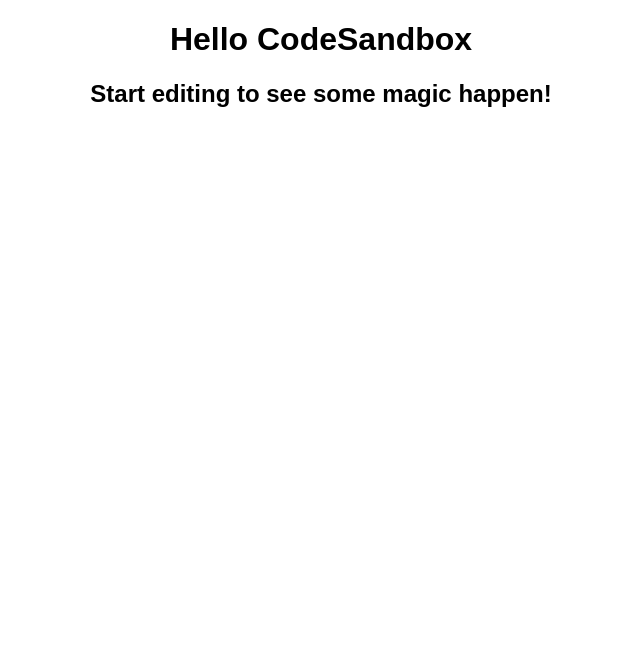
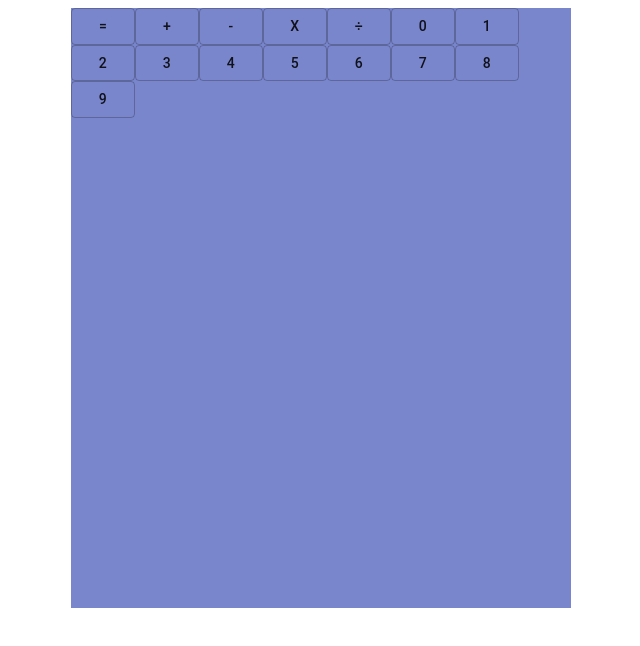
Before and after one commit to AviSantoso/react-calculator, a React (Create React App) app: page / in a window 1280 px wide. Shown: the top 646 px of the page, without its empty margins (319-959 px from the left). Built offline with nearby package versions, Linux system fonts and the light colour scheme; the HTML template or start-up script is replaced by a standard one.

Commit message:
add basic onclick functionality and structure

```diff
--- a/package.json
+++ b/package.json
@@ -5,6 +5,7 @@
   "keywords": [],
   "main": "src/index.js",
   "dependencies": {
+    "@material-ui/core": "4.11.3",
     "lodash": "4.17.20",
     "react": "17.0.1",
     "react-dom": "17.0.1",
--- a/src/App.js
+++ b/src/App.js
@@ -1,18 +1,45 @@
-import * as _ from "lodash";
+import { makeStyles, Button } from "@material-ui/core";
+
 import buttons from "./buttons.json";
-import "./styles.css";
+
+const useStyles = makeStyles((theme) => ({
+  root: {
+    display: "flex",
+    alignItems: "center",
+    justifyContent: "center"
+  },
+  app: {
+    background: theme.palette.primary.light,
+    height: 600,
+    width: 500,
+    margin: "auto"
+  }
+}));
 
 export default function App() {
-  const operators = _.filter(buttons, (x) => x.type === "operator");
-  const digits = _.filter(buttons, (x) => x.type === "digit");
+  const styles = useStyles();
 
-  console.log("operators", operators);
-  console.log("digits", digits);
+  const handleClick = (e) => {
+    console.log(e.currentTarget.id);
+  };
 
   return (
-    <div className="App">
-      <h1>Hello CodeSandbox</h1>
-      <h2>Start editing to see some magic happen!</h2>
+    <div className={styles.root}>
+      <div className={styles.app}>
+        <ButtonsList buttons={buttons} handleClick={handleClick}></ButtonsList>
+      </div>
     </div>
   );
 }
+
+const ButtonsList = ({ buttons, handleClick }) => {
+  return (
+    <div>
+      {buttons.map((x) => (
+        <Button variant="outlined" id={x.id} key={x.id} onClick={handleClick}>
+          {x.display}
+        </Button>
+      ))}
+    </div>
+  );
+};
--- a/src/buttons.json
+++ b/src/buttons.json
@@ -1,77 +1,62 @@
 [
   {
     "id": "equals",
-    "display": "=",
-    "type": "operator"
+    "display": "="
   },
   {
     "id": "add",
-    "display": "+",
-    "type": "operator"
+    "display": "+"
   },
   {
     "id": "subtract",
-    "display": "-",
-    "type": "operator"
+    "display": "-"
   },
   {
     "id": "multiply",
-    "display": "x",
-    "type": "operator"
+    "display": "x"
   },
   {
     "id": "divide",
-    "display": "÷",
-    "type": "operator"
+    "display": "÷"
   },
   {
     "id": "zero",
-    "display": "0",
-    "type": "digit"
+    "display": "0"
   },
   {
     "id": "one",
-    "display": "1",
-    "type": "digit"
+    "display": "1"
   },
   {
     "id": "two",
-    "display": "2",
-    "type": "digit"
+    "display": "2"
   },
   {
     "id": "three",
-    "display": "3",
-    "type": "digit"
+    "display": "3"
   },
   {
     "id": "four",
-    "display": "4",
-    "type": "digit"
+    "display": "4"
   },
   {
     "id": "five",
-    "display": "5",
-    "type": "digit"
+    "display": "5"
   },
   {
     "id": "six",
-    "display": "6",
-    "type": "digit"
+    "display": "6"
   },
   {
     "id": "seven",
-    "display": "7",
-    "type": "digit"
+    "display": "7"
   },
   {
     "id": "eight",
-    "display": "8",
-    "type": "digit"
+    "display": "8"
   },
   {
     "id": "nine",
-    "display": "9",
-    "type": "digit"
+    "display": "9"
   }
 ]
--- a/src/styles.css
+++ /dev/null
@@ -1,4 +0,0 @@
-.App {
-  font-family: sans-serif;
-  text-align: center;
-}
```
